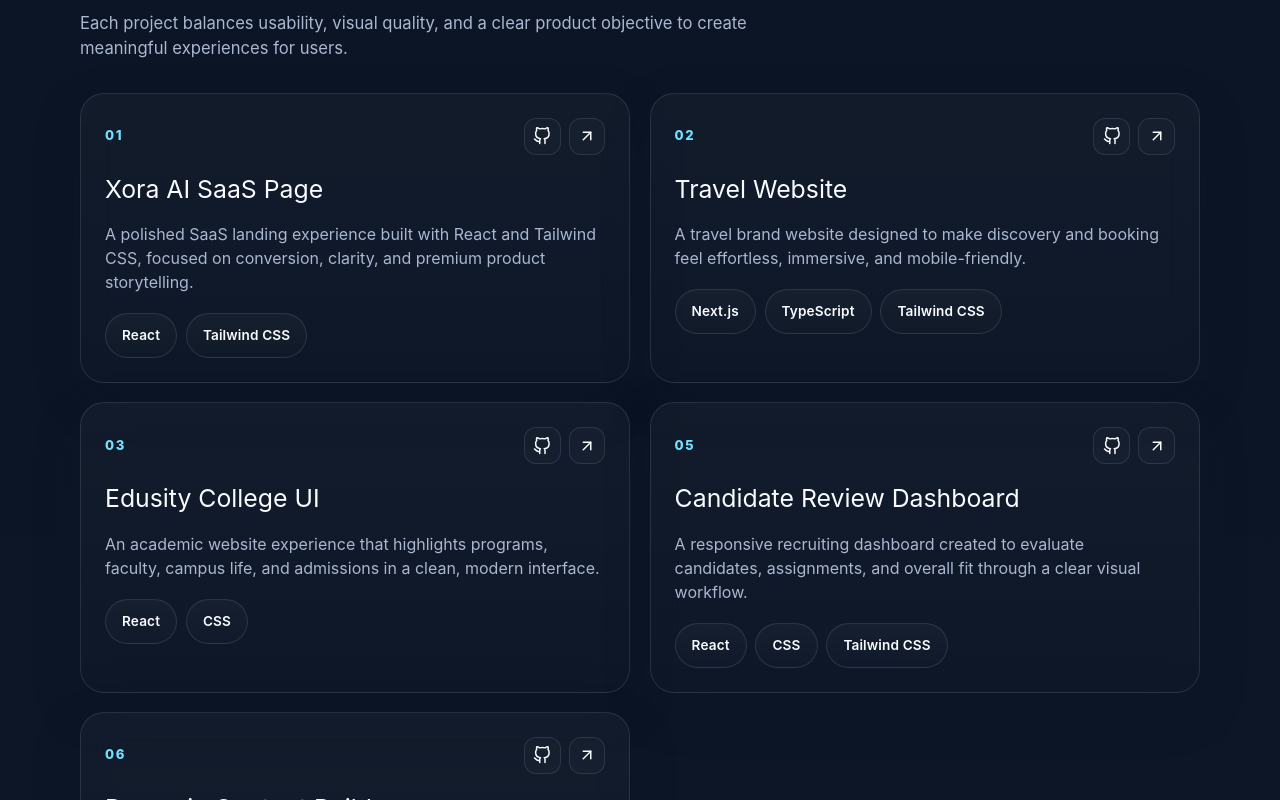
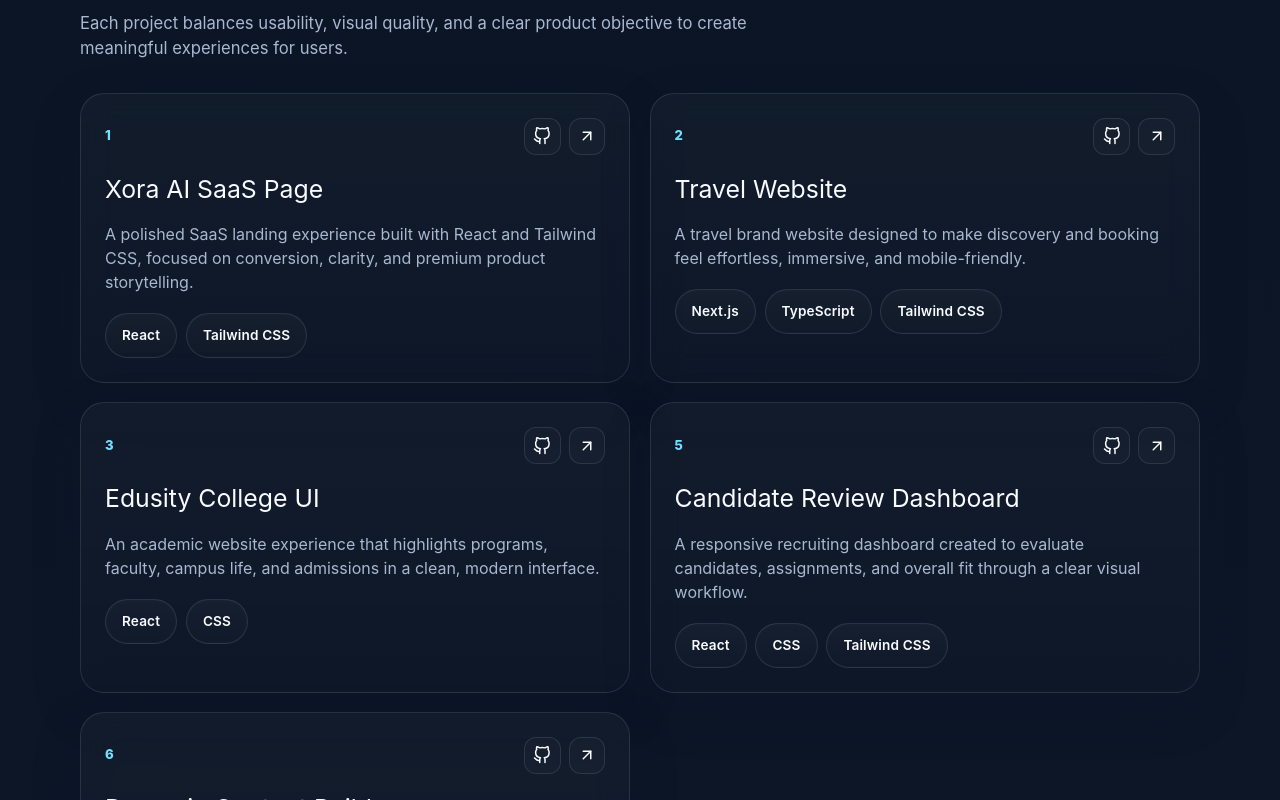
Before and after one commit to nikhildev-webapp/portfolio, a React (Vite) app: page / in a window 1280 px wide. Shown: the part 2940-3740 px from the top of the page. Built offline with nearby package versions, Linux system fonts and the light colour scheme.

Commit message:
Fix project index display in ProjectsSection

```diff
--- a/src/components/ProjectsSection.jsx
+++ b/src/components/ProjectsSection.jsx
@@ -24,7 +24,7 @@ function ProjectsSection() {
               className="project-card glass-card"
             >
               <div className="project-header">
-                <span className="project-index">0{index + 1}</span>
+                <span className="project-index">{index + 1}</span>
                 <div className="project-links">
                   <a href={project.github} target="_blank" rel="noreferrer" aria-label={`View ${project.title} on GitHub`}>
                     <FiGithub size={18} />
```
